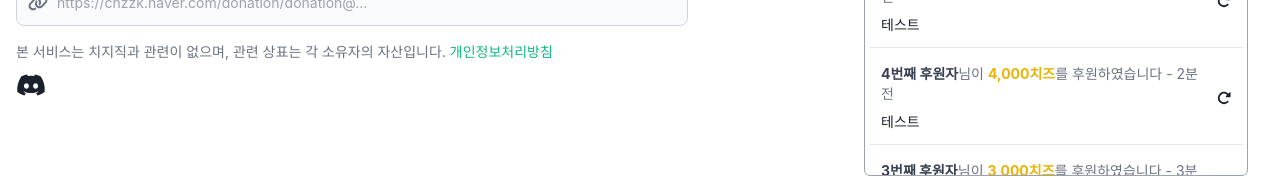
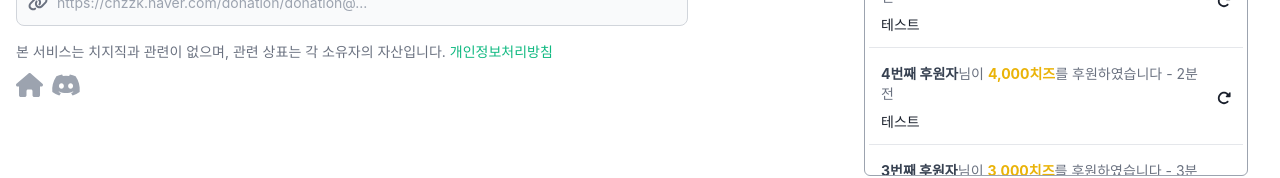
Before and after one commit to jebibot/cheese-remote, a Next.js app: page / in a window 1280 px wide. Shown: the part 272-450 px from the top of the page. Built offline with nearby package versions, Linux system fonts and the light colour scheme; a web font is replaced by a local one.

Commit message:
fix: update links

```diff
--- a/src/app/page.tsx
+++ b/src/app/page.tsx
@@ -2,6 +2,7 @@ import {
   faArrowUpRightFromSquare,
   faCircleInfo,
   faCopy,
+  faHouse,
   faLink,
 } from "@fortawesome/free-solid-svg-icons";
 import { FontAwesomeIcon } from "@fortawesome/react-fontawesome";
@@ -49,19 +50,20 @@ export default function Home() {
             자산입니다.{" "}
             <a
               className="text-emerald-500 hover:underline dark:text-emerald-400"
-              href="https://www.chatlink.app/privacy"
+              href="https://www.chz.app/privacy"
               target="_blank"
             >
               개인정보처리방침
             </a>
           </div>
-          <a
-            className="text-2xl"
-            href="https://discord.gg/9kq3UNKAkz"
-            target="_blank"
-          >
-            <FontAwesomeIcon icon={faDiscord} />
-          </a>
+          <div className="flex gap-2 text-2xl text-gray-400">
+            <a href="https://www.chz.app/" target="_blank">
+              <FontAwesomeIcon icon={faHouse} />
+            </a>
+            <a href="https://discord.gg/9kq3UNKAkz" target="_blank">
+              <FontAwesomeIcon icon={faDiscord} />
+            </a>
+          </div>
         </div>
       </div>
       <div className="lg:col-span-5 xl:col-span-4">
```
